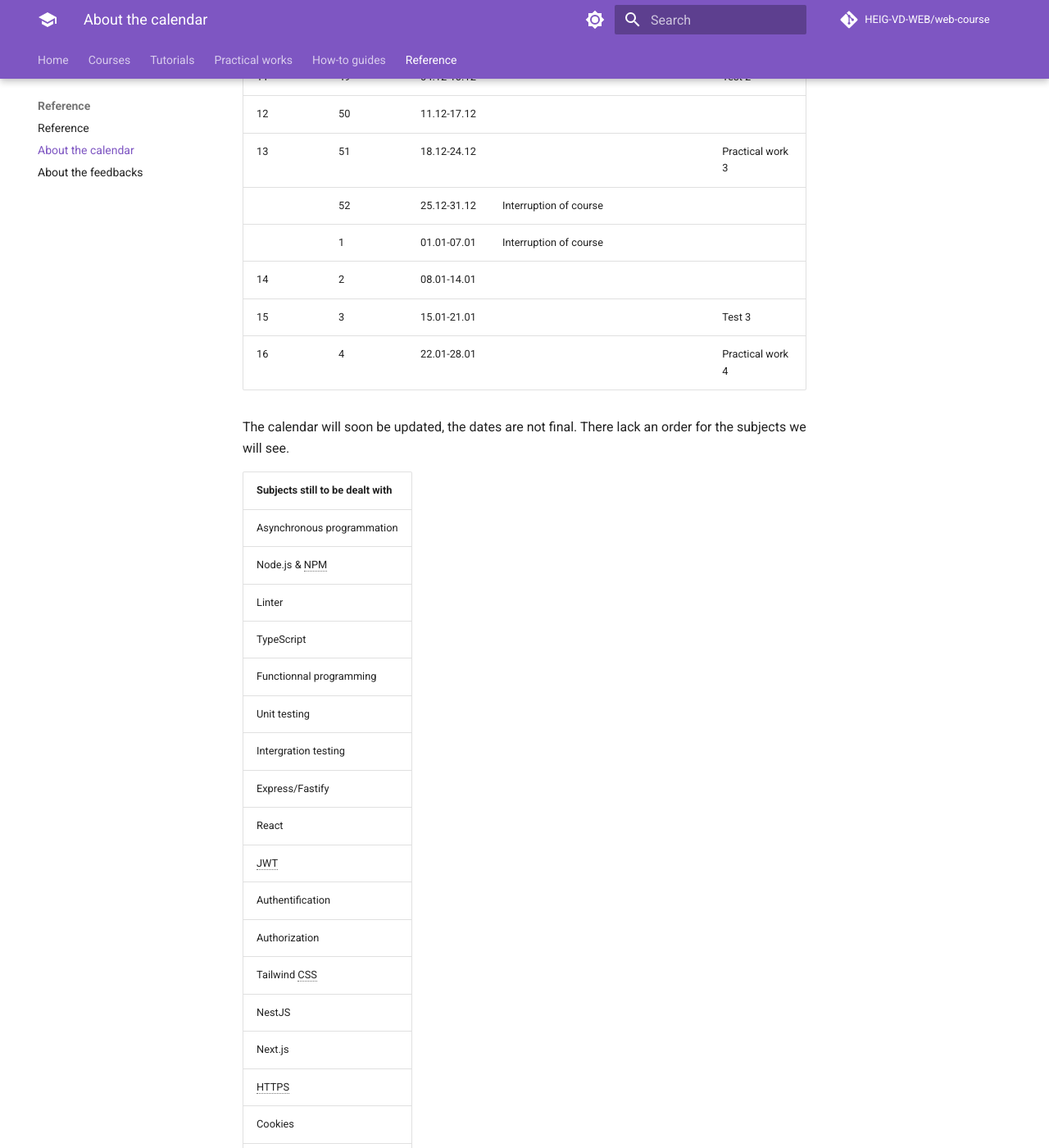
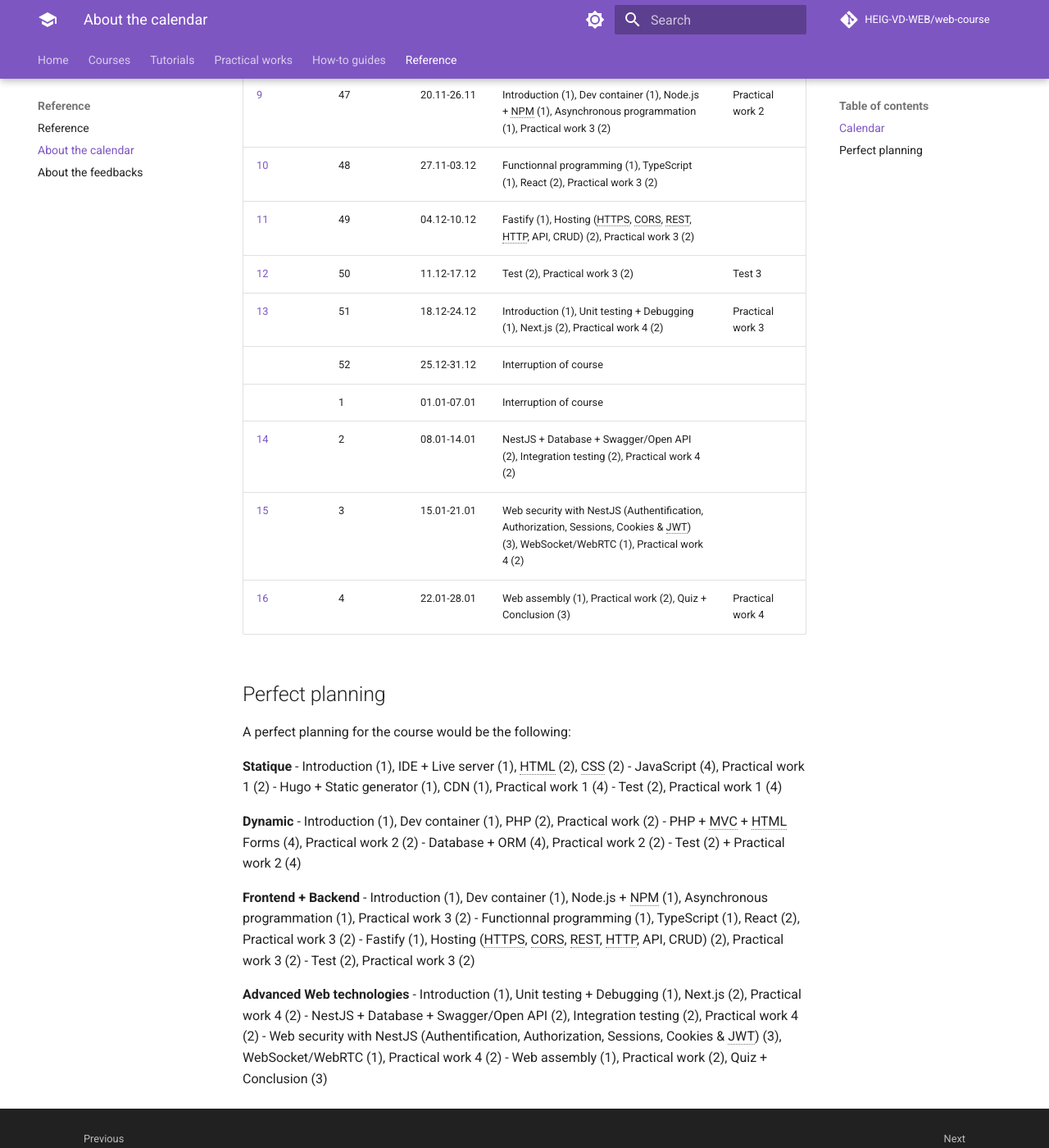
Before and after one commit to HEIG-VD-WEB/web-course, an MkDocs documentation site: the page built from docs/reference/about-the-calendar.md, in a window 1280 px wide and 1400 px high, scrolled down 764 px. Shown: the whole window at 82% size. Built offline with MkDocs 1.6.1 and Material for MkDocs 9.7.7, drawn with Linux system fonts in a browser that asks for light colours; comment, search, counter and statistics services are not loaded; some of the changed text lies outside the part shown.

Commit message:
update the calendar

```diff
--- a/docs/reference/about-the-calendar.md
+++ b/docs/reference/about-the-calendar.md
@@ -1,55 +1,55 @@
-# About the Calendar (Indicative)
+# About the Calendar
 
-| No                      | Week | Date          | Title                                                          | Evaluation       |
-|-------------------------|------|---------------|----------------------------------------------------------------|------------------|
-| [1](../weeks/week-1.md) | 38   | 18.09-24.09   | Organisation, install the tools & hands on tutorials           |                  |
-| [2](../weeks/week-2.md) | 39   | 25.09-01.10   | HTML, CSS & JavaScript                                         |                  |
-| [3](../weeks/week-3.md) | 40   | 02.10-08.10   | Javascript Arrays, iterables and object-oriented               | Practical work 1 |
-| 4                       | 41   | 09.10-15.10   |                                                                |                  |
-| 5                       | 42   | 16.10-22.10   |                                                                | Test 1           |
-|                         | _43_ | _23.10-29.10_ | _Interdisciplinary activities_ *Hackathon !*                   |                  |
-| 6                       | 44   | 30.10-05.11   |                                                                |                  |
-| 7                       | 45   | 06.11-12.11   |                                                                | Practical work 2 |
-| 8                       | 46   | 13.11-19.11   |                                                                |                  |
-| 9                       | 47   | 20.11-26.11   |                                                                |                  |
-| 10                      | 48   | 27.11-03.12   |                                                                |                  |
-| 11                      | 49   | 04.12-10.12   |                                                                | Test 2           |
-| 12                      | 50   | 11.12-17.12   |                                                                |                  |
-| 13                      | 51   | 18.12-24.12   |                                                                | Practical work 3 |
-|                         | 52   | 25.12-31.12   | Interruption of course                                         |                  |
-|                         | 1    | 01.01-07.01   | Interruption of course                                         |                  |
-| 14                      | 2    | 08.01-14.01   |                                                                |                  |
-| 15                      | 3    | 15.01-21.01   |                                                                | Test 3           |
-| 16                      | 4    | 22.01-28.01   |                                                                | Practical work 4 |
+## Calendar
 
-The calendar will soon be updated, the dates are not final. There lack an order for the subjects we will see.
+So far, the calendar for 2023-2024 is the following:
 
-| Subjects still to be dealt with |
-|---------------------------------|
-| Asynchronous programmation      |
-| Node.js & NPM                   |
-| Linter                          |
-| TypeScript                      |
-| Functionnal programming         |
-| Unit testing                    |
-| Intergration testing            |
-| Express/Fastify                 |
-| React                           |
-| JWT                             |
-| Authentification                |
-| Authorization                   |
-| Tailwind CSS                    |
-| NestJS                          |
-| Next.js                         |
-| HTTPS                           |
-| Cookies                         |
-| Sessions                        |
-| GitHub Actions                  |
-| Contain                         |
-| Containerization                |
-| Hosting                         |
-| WebSocket                       |
-| End-to-End (E2E) testing        |
-| Debugging                       |
-| REST                            |
-| CORS                            |
+| No | Week | Date        | Title                                                                                                                               | Evaluation       |
+|----|------|-------------|-------------------------------------------------------------------------------------------------------------------------------------|------------------|
+| [1](../weeks/week-1.md)  | 38   | 18.09-24.09 | Organisation, install the tools & hands on tutorials                                                                                |                  |
+| [2](../weeks/week-2.md)  | 39   | 25.09-01.10 | HTML, CSS & JavaScript                                                                                                              |                  |
+| [3](../weeks/week-3.md)  | 40   | 02.10-08.10 | Javascript Arrays, iterables and object-oriented                                                                                    | Practical work 1 |
+| [4](../weeks/week-4.md)  | 41   | 09.10-15.10 | Hugo (1) + CDN (1) + Introduction Part 2 (1) + Dev container (1)                                                                    |                  |
+| [5](../weeks/week-5.md)  | 42   | 16.10-22.10 | Test (2), PHP (2), Practical work 2 (2)                                                                                             | Test 1           |
+|    | 43   | 23.10-29.10 | Interdisciplinary activities *Hackathon !*                                                                                          |                  |
+| [6](--/weeks/week-6.md)  | 44   | 30.10-05.11 | PHP + MVC + HTML Forms (4), Practical work 2 (2)                                                                                    |                  |
+| [7](--/weeks/week-7.md)  | 45   | 06.11-12.11 | Database + ORM (4), Practical work 2 (2)                                                                                            |                  |
+| [8](--/weeks/week-8.md)  | 46   | 13.11-19.11 | Test (2) + Practical work 2 (4)                                                                                                     | Test 2           |
+| [9](--/weeks/week-9.md)  | 47   | 20.11-26.11 | Introduction (1), Dev container (1), Node.js + NPM (1), Asynchronous programmation (1), Practical work 3 (2)                        | Practical work 2 |
+| [10](--/weeks/week-10.md) | 48   | 27.11-03.12 | Functionnal programming (1), TypeScript (1), React (2), Practical work 3 (2)                                                        |                  |
+| [11](--/weeks/week-11.md) | 49   | 04.12-10.12 | Fastify (1), Hosting (HTTPS, CORS, REST, HTTP, API, CRUD) (2), Practical work 3 (2)                                                 |                  |
+| [12](--/weeks/week-12.md) | 50   | 11.12-17.12 | Test (2), Practical work 3 (2)                                                                                                      | Test 3           |
+| [13](--/weeks/week-13.md) | 51   | 18.12-24.12 | Introduction (1), Unit testing + Debugging (1), Next.js (2), Practical work 4 (2)                                                   | Practical work 3 |
+|    | 52   | 25.12-31.12 | Interruption of course                                                                                                              |                  |
+|    | 1    | 01.01-07.01 | Interruption of course                                                                                                              |                  |
+| [14](../weeks/week-14.md) | 2    | 08.01-14.01 | NestJS + Database + Swagger/Open API (2), Integration testing (2), Practical work 4 (2)                                             |                  |
+| [15](../weeks/week-15.md) | 3    | 15.01-21.01 | Web security with NestJS (Authentification, Authorization, Sessions, Cookies & JWT) (3), WebSocket/WebRTC (1), Practical work 4 (2) |                  |
+| [16](../weeks/week-16.md) | 4    | 22.01-28.01 | Web assembly (1), Practical work (2), Quiz + Conclusion (3)                                                                         | Practical work 4 |
+
+## Perfect planning
+
+A perfect planning for the course would be the following:
+
+**Statique**
+- Introduction (1), IDE + Live server (1), HTML (2), CSS (2)
+- JavaScript (4), Practical work 1 (2)
+- Hugo + Static generator (1), CDN (1), Practical work 1 (4)
+- Test (2), Practical work 1 (4)
+
+**Dynamic**
+- Introduction (1), Dev container (1), PHP (2), Practical work (2)
+- PHP + MVC + HTML Forms (4), Practical work 2 (2)
+- Database + ORM (4), Practical work 2 (2)
+- Test (2) + Practical work 2 (4)
+
+**Frontend + Backend**
+- Introduction (1), Dev container (1), Node.js + NPM (1), Asynchronous programmation (1), Practical work 3 (2)
+- Functionnal programming (1), TypeScript (1), React (2), Practical work 3 (2)
+- Fastify (1), Hosting (HTTPS, CORS, REST, HTTP, API, CRUD) (2), Practical work 3 (2)
+- Test (2), Practical work 3 (2)
+
+**Advanced Web technologies**
+- Introduction (1), Unit testing + Debugging (1), Next.js (2), Practical work 4 (2)
+- NestJS + Database + Swagger/Open API (2), Integration testing (2), Practical work 4 (2)
+- Web security with NestJS (Authentification, Authorization, Sessions, Cookies & JWT) (3), WebSocket/WebRTC (1), Practical work 4 (2)
+- Web assembly (1), Practical work (2), Quiz + Conclusion (3)
```
